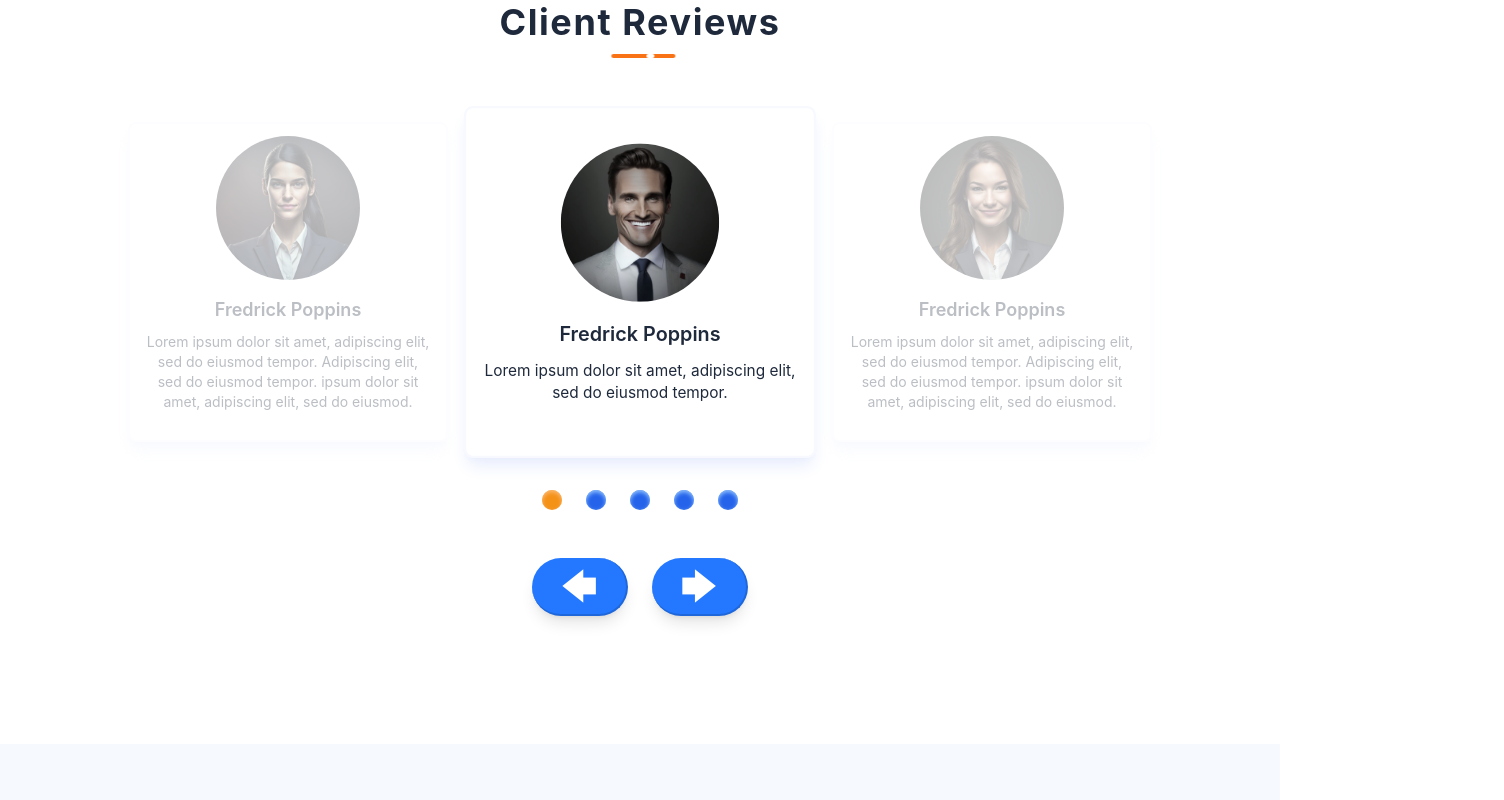
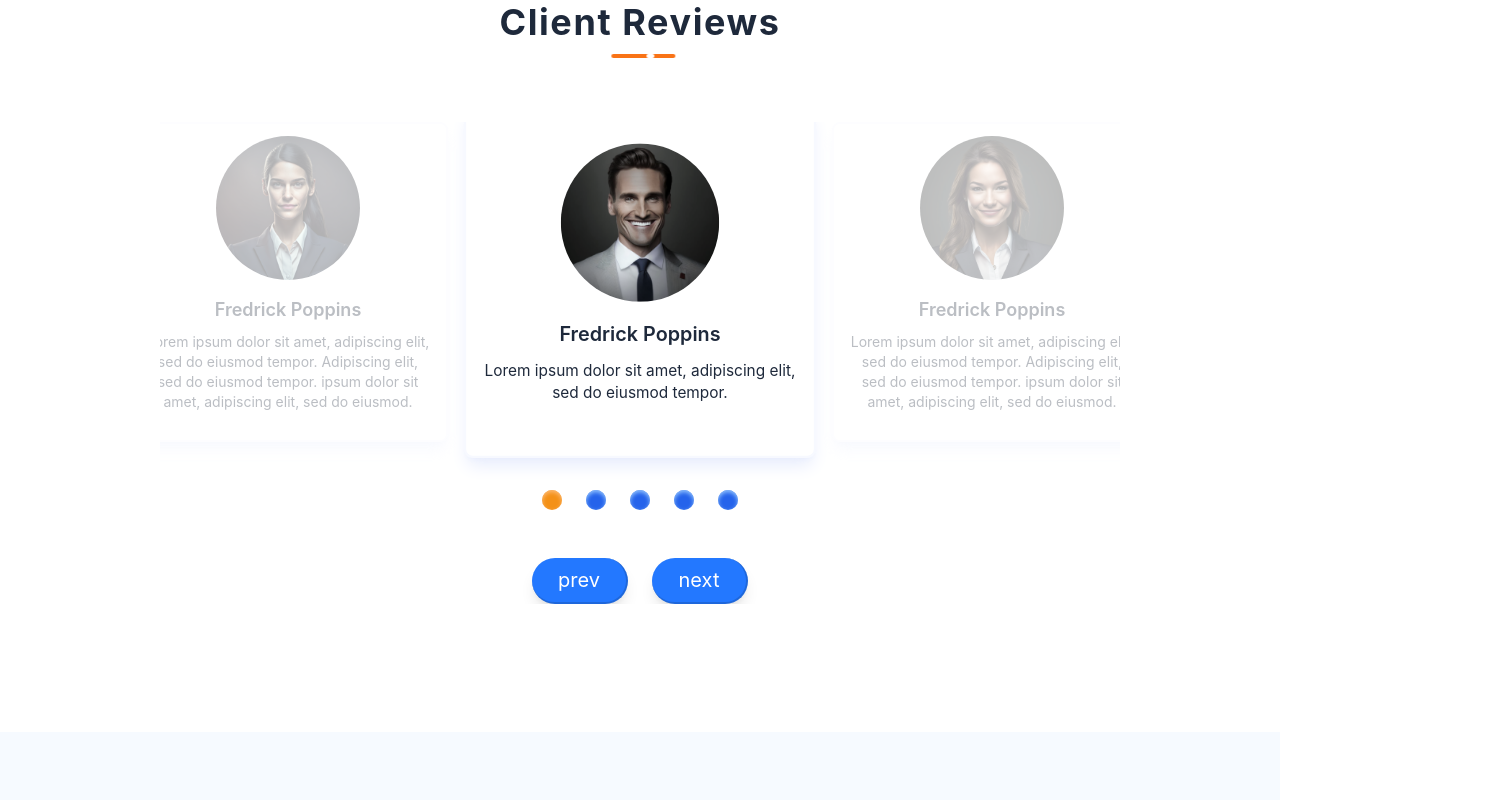
Before and after one commit to dbabs629/webdev-mocksite-spa, a React (Create React App) app: page / in a window 1280 px wide. Shown: the part 4160-4960 px from the top of the page, 1504 px wide, since content can reach past the window. Built offline with nearby package versions, Linux system fonts and the light colour scheme.

Commit message:
fixed slider overflow issue, styled nav dropdown

```diff
--- a/src/components/Card.jsx
+++ b/src/components/Card.jsx
@@ -1,4 +1,3 @@
-
 function Card({
   image,
   tinyImage,
--- a/src/components/SliderBtn.jsx
+++ b/src/components/SliderBtn.jsx
@@ -29,7 +29,7 @@ function SliderBtn({ name, count, setCount, listSize }) {
   return (
     <>
       <button id={name} onClick={eval(name)}>
-        {name === 'prev' ? '\u{1F844}' : '\u{1F846}'}
+        {name}
       </button>
     </>
   )
--- a/src/index.css
+++ b/src/index.css
@@ -76,11 +76,6 @@
     @apply smooth hover:scale-110;
   }
 
-  a {
-    scroll-behavior: smooth;
-    @apply duration-1000 ease-in-out;
-  }
-
   .drop-down li {
     @apply text-base font-semibold text-white w-32 p-3 text-center rounded-3xl bg-[#2378FF] hover:bg-[#F49117] border-[#1e67db] border-r-2 border-b-2 shadow-lg hover:border-[#dd8316];
   }
@@ -144,6 +139,10 @@
   #reviews h6 {
     @apply pb-2;
   }
+
+  .slider-wrapper {
+    @apply overflow-hidden;
+  }
 }
 
 /* Specific Classes */
@@ -172,7 +171,7 @@
 #next {
   background-color: transparent;
   padding: 50px;
-  @apply w-24 p-2 rounded-full text-4xl bg-[#2378FF] border-[#1e67db] border-r-2 border-b-2 shadow-lg hover:scale-105 hover:bg-[#F49117] hover:border-[#dd8316] mx-2 active:scale-100;
+  @apply w-24 p-2 rounded-full text-xl bg-[#2378FF] border-[#1e67db] border-r-2 border-b-2 shadow-lg hover:scale-105 hover:bg-[#F49117] hover:border-[#dd8316] mx-2 active:scale-100;
 }
 
 .animation-heading {
--- a/src/sections/Navbar.jsx
+++ b/src/sections/Navbar.jsx
@@ -5,10 +5,17 @@ import { faCircleXmark } from '@fortawesome/free-regular-svg-icons'
 function Navbar() {
   const [navBool, setnavBool] = useState(false)
   const [dropDown, setdropDown] = useState('hidden')
+
   let navMenu = (e) => {
     !navBool ? setnavBool(true) : setnavBool(false)
-    console.log(dropDown)
   }
+
+  // window.addEventListener('load', (e) => {
+  //   window.location.href = window.location.href.replace(
+  //     window.location.hash,
+  //     ''
+  //   )
+  // })
 
   useEffect(() => {
     navBool === true ? setdropDown('absolute') : setdropDown('hidden')
@@ -34,8 +41,8 @@ function Navbar() {
 
       {/* Dropdown Menu */}
       <div
-        className={`${dropDown} top-0 right-0 z-30 w-full py-2 flex flex-col bg-[#eef4ff] sm:hidden`}>
-        <div className='self-end p-2 opacity-100'>
+        className={`${dropDown} top-0 right-0 z-30 w-full flex flex-col bg-[#eef4ff] py-2 sm:hidden`}>
+        <div className='mx-8 mt-4 self-end p-2 opacity-100'>
           <FontAwesomeIcon
             className='text-3xl cursor-pointer p-2 text-gray-800'
             icon={faCircleXmark}
--- a/src/sections/Reviews.jsx
+++ b/src/sections/Reviews.jsx
@@ -8,7 +8,7 @@ function Reviews() {
       <div>
         <Heading heading='Client Reviews' />
       </div>
-      <div>
+      <div className='slider-wrapper'>
         <CardSlider list={reviewsList} />
       </div>
       {/* <div className='card-wrapper hidden lg:grid'>
--- a/src/sections/Services.jsx
+++ b/src/sections/Services.jsx
@@ -9,7 +9,7 @@ function Services() {
       <div>
         <Heading heading='Services' />
       </div>
-      <div className='lg:hidden'>
+      <div className='slider-wrapper lg:hidden'>
         <CardSlider list={servicesList} />
       </div>
       <div className='card-wrapper hidden lg:grid [&>*]:cursor-pointer [&>*:hover]:scale-105 [&>*:hover]:bg-blue-500 [&>*:hover]:text-white'>
--- a/src/sections/Work.jsx
+++ b/src/sections/Work.jsx
@@ -9,7 +9,7 @@ function Work() {
       <div>
         <Heading heading='Our Work' />
       </div>
-      <div className='lg:hidden'>
+      <div className='slider-wrapper lg:hidden'>
         <CardSlider list={workList} />
       </div>
       <div className='card-wrapper hidden [&>*]:relative lg:grid [&>*]:bg-transparent'>
```
